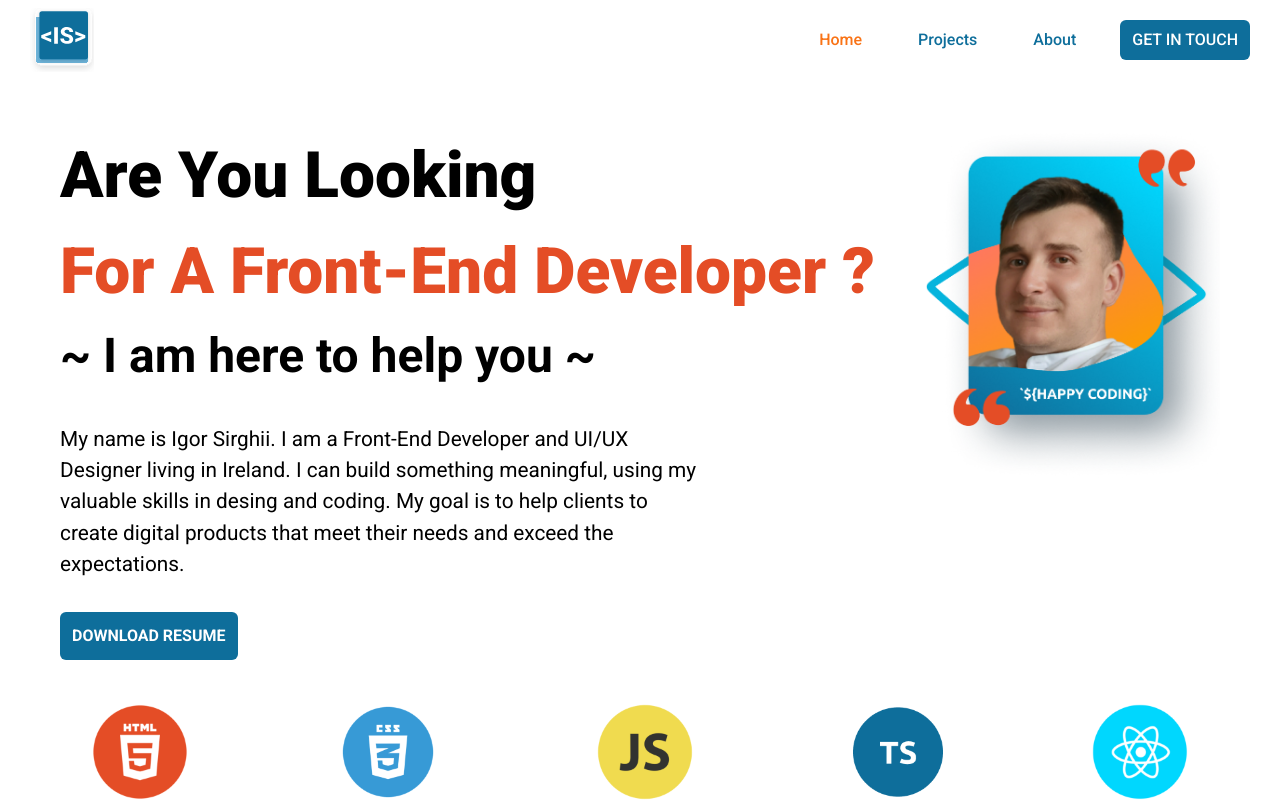
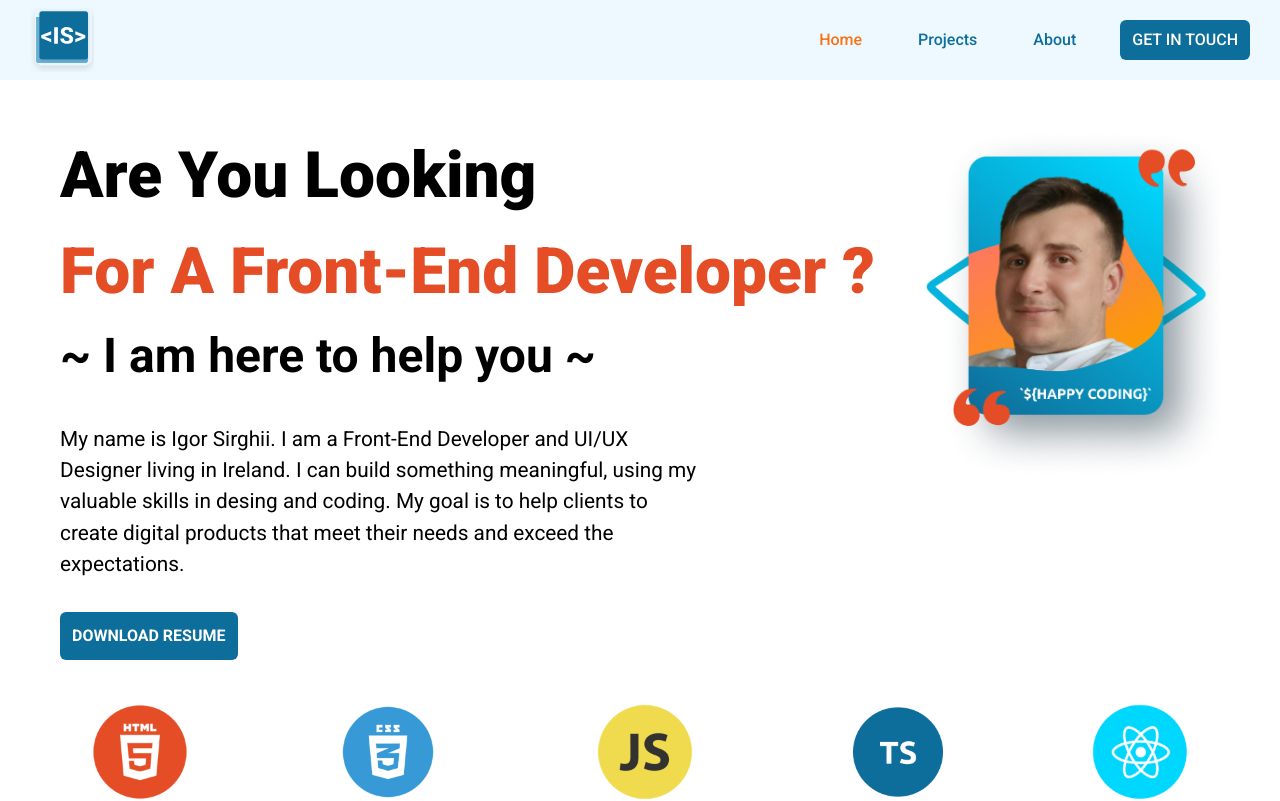
Before and after one commit to Igareok921/MyPortfolio, a React (Vite) app: page / in a window 1280 px wide. Shown: the top 801 px of the page. Built offline with nearby package versions, Linux system fonts and the light colour scheme.

Commit message:
firstcommit

```diff
--- a/src/Layouts/Navbar.jsx
+++ b/src/Layouts/Navbar.jsx
@@ -42,7 +42,9 @@ const Navbar = ({ selectedPage, setSelectedPage, isTopOfPage }) => {
     setToggle(false);
   };
 
-  const navbarBg = isTopOfPage ? "" : "bg-blue-20 text-blue-100";
+  const navbarBg = isTopOfPage
+    ? "bg-blue-20 text-blue-100"
+    : "bg-blue-20 text-blue-100";
   return (
     <div
       className={`fixed w-full z-10 top-0 h-[80px] flex justify-between items-center px-[30px] ${navbarBg}`}
```
